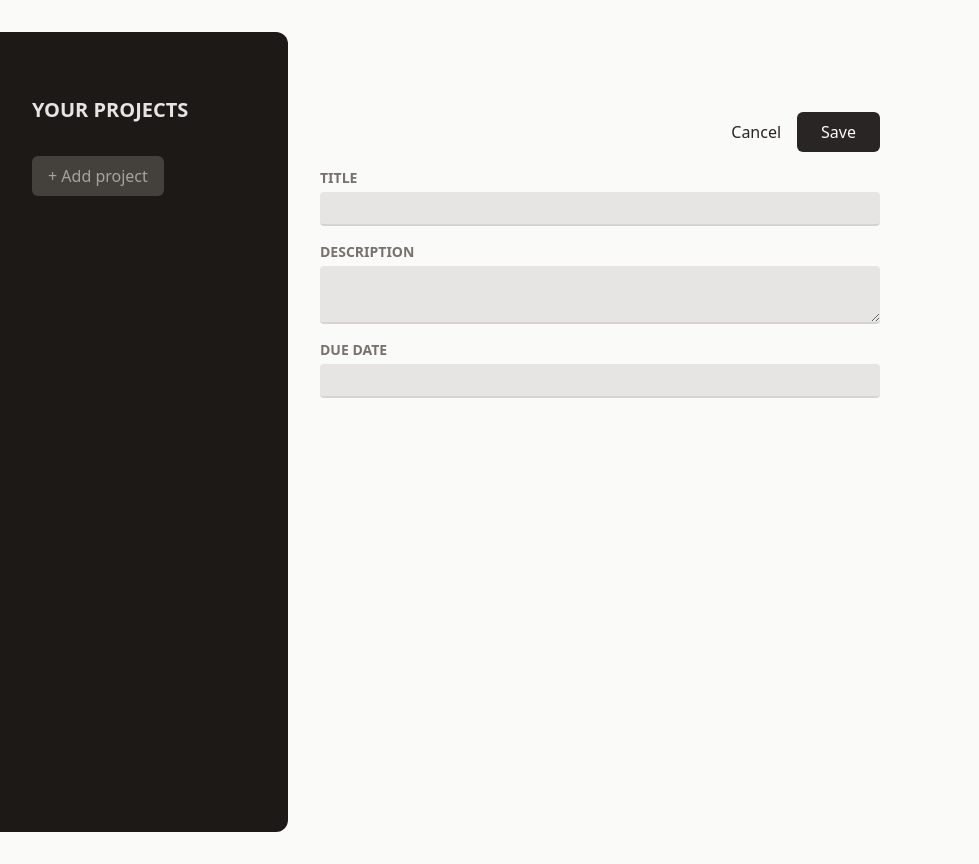
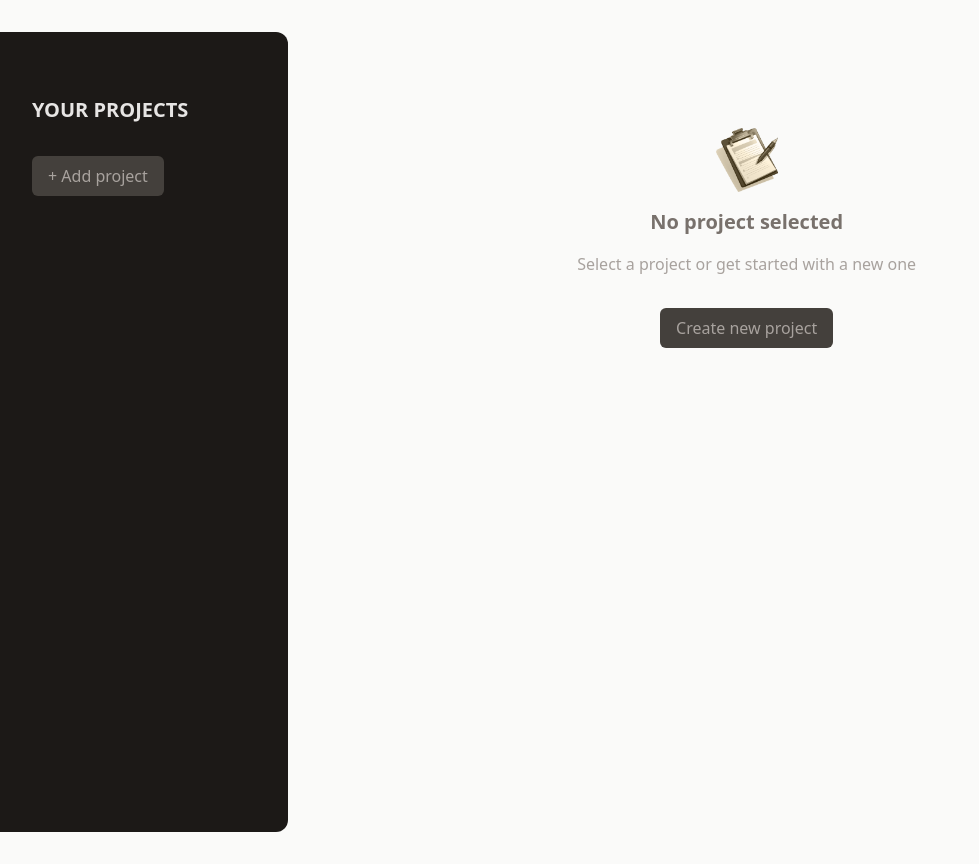
Before and after one commit to teejay327/project-management, a React (Vite) app: page / in a window 1280 px wide. Shown: the whole page, without its empty margins (0-979 px from the left). Built offline with nearby package versions, Linux system fonts and the light colour scheme.

Commit message:
Added Tailwinds css to Button and NewProjects

```diff
--- a/src/App.jsx
+++ b/src/App.jsx
@@ -1,12 +1,13 @@
 import ProjectsSidebar  from "./components/ProjectsSidebar.jsx";
 import NewProject from "./components/NewProject.jsx";
+import NoProjectSelected from "./components/NoProjecteSelected.jsx";
 
 const App = () => {
 
   return (
     <main className="h-screen my-8 flex gap-8">
       <ProjectsSidebar />
-      <NewProject />
+      <NoProjectSelected />
     </main>
   );
 }
--- /dev/null
+++ b/src/components/Button.jsx
@@ -0,0 +1,11 @@
+const Button = ({ children, ...props }) => {
+
+  return (
+    <button className="px-4 py-2 text-xs md:text-base rounded-md
+    bg-stone-700 text-stone-400 hover:bg-stone-600 hover:text-stone-100" { ...props }>
+      { children }
+    </button>
+  );
+}
+
+export default Button;
--- /dev/null
+++ b/src/components/NoProjecteSelected.jsx
@@ -0,0 +1,16 @@
+import noProjectImage from '../assets/no-projects.png';
+import Button from './Button.jsx';
+
+const NoProjectSelected = () => {
+
+  return <div className="mt-24 text-center w-2/3">
+    <img src={ noProjectImage } alt="An empty tasklist" className="w-16 h-16 object-contain mx-auto"/>
+    <h2 className="text-xl font-bold text-stone-500 my-4">No project selected</h2>
+    <p className="text-stone-400 mb-4">Select a project or get started with a new one</p>
+    <p className="mt-8">
+      <Button >Create new project</Button>
+    </p>
+  </div>
+}
+
+export default NoProjectSelected;
--- a/src/components/ProjectsSidebar.jsx
+++ b/src/components/ProjectsSidebar.jsx
@@ -1,13 +1,14 @@
+import Button from './Button.jsx';
+
 const ProjectsSidebar = () => {
 
   return <aside className="w-1/3 px-8 py-16 bg-stone-900
    text-stone-300 md:w-72 rounded-r-xl" aside>
     <h2 className="mb-8 font-bold uppercase md:text-xl text-stone-200">Your projects</h2>
     <div>
-      <button className="px-4 py-2 text-xs md:text-base rounded-md
-        bg-stone-700 text-stone-400 hover:bg-stone-600 hover:text-stone-100">
+      <Button>
         + Add project
-      </button>
+      </Button>
     </div>
     <ul>
 
```
